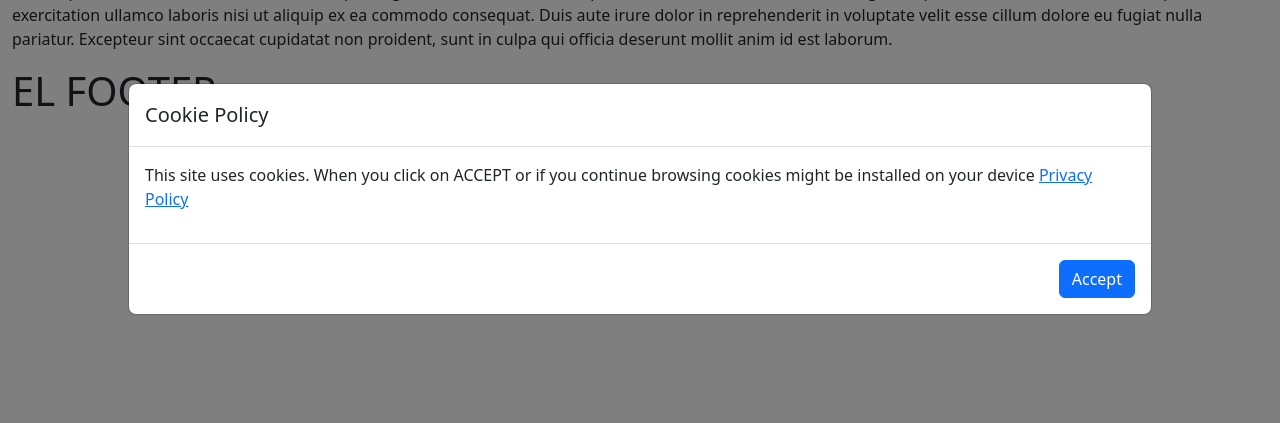
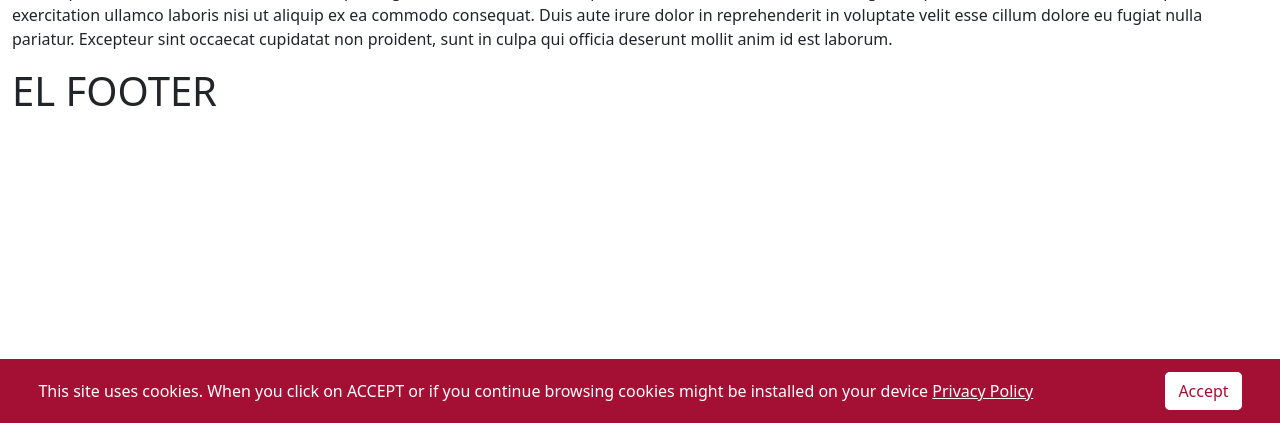
Before and after one commit to juanpablovs/nortatem_1, a Django app: page / in a window 1280 px wide. Shown: the part 377-800 px from the top of the page. Run offline with Django 4.2, Linux system fonts and the light colour scheme; some libraries are stand-ins or nearby versions.

Commit message:
cookieconsent js and css completed

```diff
--- a/public/static/public/css/base.css
+++ b/public/static/public/css/base.css
@@ -6,6 +6,8 @@
     /* fonts */
 
     /* colors */
+    --generic-white: rgba(255,255,255);
+    --nortatem-red: rgba(164,16,52);
 }
 
 
@@ -15,11 +17,36 @@
 /* FOOTER */
 
 
+
 /* COOKIECONSENT */
-#cookieconsentmodaldialog {
-    position: inherit;
-    bottom: 10%;
-    left: 10%;
-    right: 10%;
-    max-width: 100%;
+#cookieconsentdiv {
+    display: none;
+    background-color: var(--nortatem-red);
+    position: fixed;
+    bottom: 0px;
+    padding: 1% 3%;
 }
+.cookieconsentdialog {
+    display: flex;
+    flex-direction: row;
+    align-items: center;
+    justify-content: space-between;
+    color: var(--generic-white);
+}
+
+.cookieconsent-body p, .cookieconsent-body p a {
+    margin: 0;
+    padding: 0;
+    color: var(--generic-white)
+}
+
+.cookieconsent-button, .cookieconsent-button:focus-visible, .cookieconsent-button:active, .cookieconsent-button:hover {
+    border-color: var(--generic-white)!important;
+    border-radius: 5px!important;
+    background-color: var(--generic-white)!important;
+    color: var(--nortatem-red)!important;
+}
+
+.cookieconsent-button:active {
+    transform: scale(0.98)!important;
+}
--- a/public/static/public/js/cookieconsent.js
+++ b/public/static/public/js/cookieconsent.js
@@ -4,13 +4,8 @@ window.addEventListener('load', function () {
 	const cookieValue = document.cookie.search('nortatem_cookie_status');
 
 	if (cookieValue === -1) {
-		const cookieConsentModal = new bootstrap.Modal('#cookieconsentmodal', {
-			backdrop: 'static',
-			focus: true,
-			keyboard: false,
-		});
 
-		cookieConsentModal.show();
+		document.getElementById('cookieconsentdiv').style.display = ('block');
 
 		const cookieConsentButtonAccept = document.getElementById(
 			'cookieconsentbuttonaccept',
@@ -20,7 +15,7 @@ window.addEventListener('load', function () {
 			'click',
 			() => {
 				document.cookie = 'nortatem_cookie_status=true;max-age=31536000';
-				cookieConsentModal.hide();
+				document.getElementById('cookieconsentdiv').style.display = 'none';
 			},
 			{
 				once: true,
--- a/public/templates/public/base.html
+++ b/public/templates/public/base.html
@@ -34,19 +34,14 @@
     {% endif %}
     <script defer src="{% static 'public/js/cookieconsent.js' %}"></script>
 
-    {% comment %} MODALS {% endcomment %}
-    <div class="modal" id="cookieconsentmodal" tabindex="-1" aria-label="cookieconsent" aria-describedby="cookieconsent">
-      <div class="modal-dialog" id="cookieconsentmodaldialog">
-        <div class="modal-content">
-          <div class="modal-header">
-            <h5 class="modal-title">Cookie Policy</h5>
-          </div>
-          <div class="modal-body">
-            <p>This site uses cookies. When you click on ACCEPT or if you continue browsing cookies might be installed on your device <a href="{% url 'public:legal' %}">Privacy Policy</a></p>
-          </div>
-          <div class="modal-footer">
-            <button type="button" class="btn btn-primary"  id="cookieconsentbuttonaccept">Accept</button>
-          </div>
+    {% comment %} COOKIECONSENT {% endcomment %}
+    <div class="container-fluid" id="cookieconsentdiv">
+      <div class="cookieconsentdialog">
+        <div class="cookieconsent-body">
+          <p>This site uses cookies. When you click on ACCEPT or if you continue browsing cookies might be installed on your device <a href="{% url 'public:legal' %}">Privacy Policy</a></p>
+        </div>
+        <div class="cookieconsent-button">
+          <button type="button" class="btn btn-primary cookieconsent-button"  id="cookieconsentbuttonaccept">Accept</button>
         </div>
       </div>
     </div>
```
